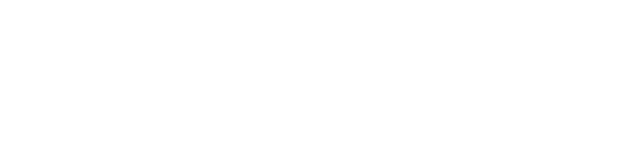
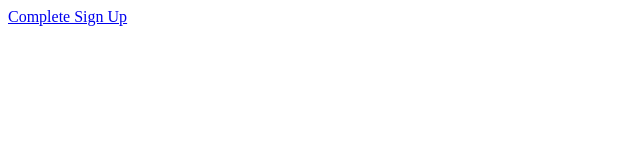
Before and after one commit to vgeorgescu0/cpsc349-project1, a plain HTML site: page Project 1/pages/signup.html in a window 1280 px wide. Shown: the whole page, without its empty margins (0-640 px from the left). Drawn offline with Linux system fonts and the light colour scheme.

Commit message:
Updates to framework
Basic changes and added folders for stylesheets and scripts

```diff
--- a/Project 1/pages/signup.html
+++ b/Project 1/pages/signup.html
@@ -6,6 +6,6 @@
   <title>Sign Up</title>
 </head>
 <body>
-
+  <a href="./home.html">Complete Sign Up</a>
 </body>
 </html>
```
Also changed, not shown: Project 1/index.html (renamed from Project 1/login.html), Project 1/scripts/swipe.js (added), Project 1/stylesheets/swipe.css (added).
